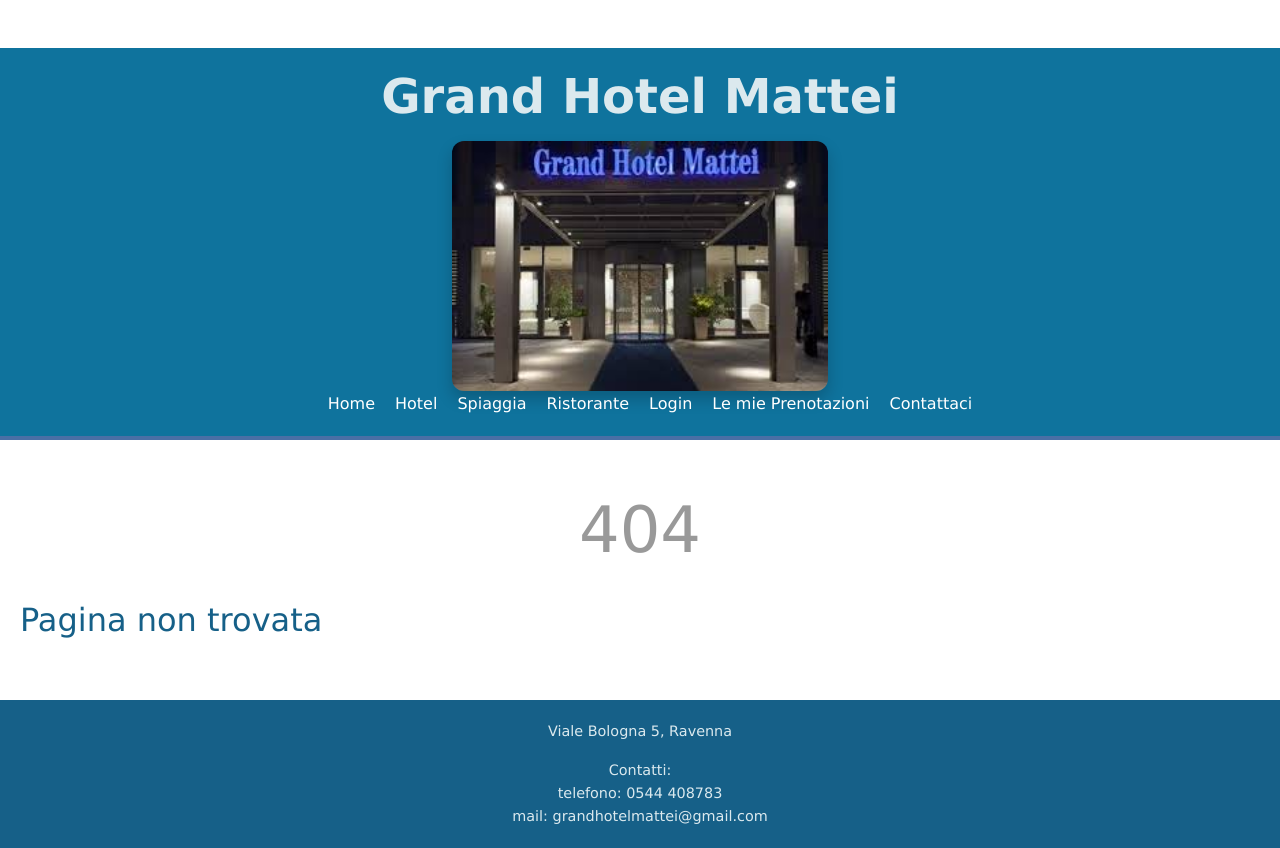
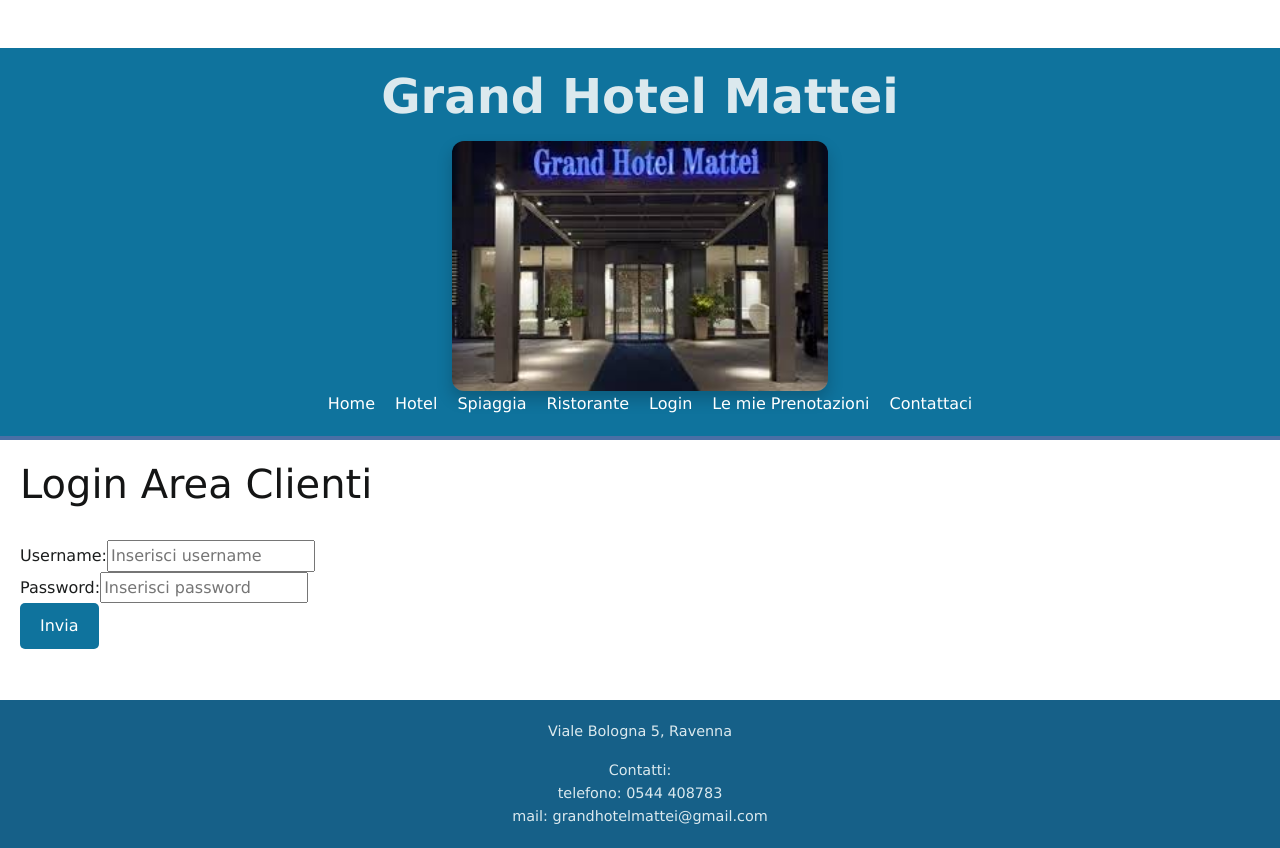
Before and after one commit to chiaracasali3101/Progetto_sistemi_web, a Vue app in the folder progetto_sistemi_web/frontend/: page /login/1 in a window 1280 px wide. Before the commit this address had no page. Built offline with nearby package versions, Linux system fonts and the light colour scheme.

Commit message:
Customer login area, staff login area

```diff
--- a/progetto_sistemi_web/frontend/src/App.vue
+++ b/progetto_sistemi_web/frontend/src/App.vue
@@ -19,7 +19,7 @@
           <li><router-link to="/hotel" @click="closeMenu">Hotel</router-link></li>
           <li><router-link to="/spiaggia" @click="closeMenu">Spiaggia</router-link></li>
           <li><router-link to="/ristorante" @click="closeMenu">Ristorante</router-link></li>
-          <li><router-link to="/login" @click="closeMenu">Login</router-link></li>
+          <li><router-link to="/scelta-accesso">Login</router-link></li>
           <li><router-link to="/prenotazioni" @click="closeMenu">Le mie Prenotazioni</router-link></li>
           <li><router-link to="/contatti" @click="closeMenu">Contattaci</router-link></li>
         </ul>
--- a/progetto_sistemi_web/frontend/src/pages/Hotel.vue
+++ b/progetto_sistemi_web/frontend/src/pages/Hotel.vue
@@ -1,56 +1,71 @@
 <script lang="ts">
     import { defineComponent } from "vue";
     import axios from "axios";
-    // Si assume che DettagliCamera sia il tipo corretto per i dati ricevuti
+    // Importiamo il tipo per la lista (assicurati che DettagliCamera sia esportato in types.ts)
     import { DettagliCamera } from "../types";
 
     export default defineComponent({
         data() {
             return {
-                // Definiamo 'camera' come lo stato che conterrà i dati singoli.
-                // Questo risolve l'errore se la riga 15 faceva riferimento a 'this.camera'.
-                camera: null as DettagliCamera | null
+                // Stato per contenere l'array di tutte le camere recuperate dal DB
+                camere: [] as DettagliCamera[]
             }
         },
         methods: {
-            getCamera() {
-                // Usa l'ID dalla rotta dinamica
-                const id = this.$route.params.idCamera;
-
-                // Chiamata API per recuperare i dettagli di UNA singola camera
-                axios.get("/api/camera/" + id)
-                    // Assegnazione della risposta alla variabile di stato 'camera'
+            // Funzione per recuperare la lista completa delle camere
+            getCamere() {
+                // Chiamata API al backend (assicurati che la rotta /api/camere esista)
+                axios.get("/api/camere")
                     .then(response => {
-                        // Usiamo [0] perché a volte l'API restituisce un array di un elemento
-                        this.camera = response.data[0];
+                        // Salviamo l'array di camere nello stato
+                        this.camere = response.data;
                     })
-                    // Gestione errori, fondamentale per il debug
                     .catch(error => {
-                         console.error("Errore nel caricamento della camera:", error);
+                         console.error("Errore nel caricamento della lista camere:", error);
                     });
             }
         },
         mounted() {
-            // Avvia la funzione di caricamento dati quando il componente è pronto
-            this.getCamera();
+            // Avviamo il caricamento quando entriamo nella pagina
+            this.getCamere();
         }
     })
-</script>
+    </script>
 
-<template>
-    <article v-if="camera" class="dettaglio-camera">
+    <template>
+      <section class="hotel-page">
+        <h1>Le Nostre Camere</h1>
+        <p>Scopri la tradizione e l'eleganza delle nostre soluzioni di soggiorno.</p>
 
-      <img :src="'/img/' + camera.imgcamera" :alt="camera.nomecamera" />
+        <div v-if="camere.length > 0" class="camere-container">
 
-      <h3>{{ camera.nomecamera }}</h3>
+          <article v-for="camera in camere" :key="camera.idcamera" class="camera-card">
 
-      <p>Descrizione completa: {{ camera.descrizionecamera }}</p>
+            <img :src="'/img/' + camera.imgcamera" :alt="camera.nomecamera" class="camera-img" />
 
-      <p>Prezzo: {{ camera.prezzocamera }} €/notte</p>
+            <div class="camera-info">
+              <h3>{{ camera.nomecamera }}</h3>
+              <p>{{ camera.descrizionecamera }}</p>
+              <p class="price">Prezzo: <strong>{{ camera.prezzocamera }} €</strong> / notte</p>
 
-      </article>
+              <router-link :to="'/prenota/' + camera.idcamera" class="btn-dettagli">
+                Scegli questa camera
+              </router-link>
+            </div>
 
-    <div v-else>
-        Caricamento dei dettagli della camera...
-    </div>
-</template>
+          </article>
+
+        </div>
+
+        <div v-else class="loading-status">
+            Caricamento delle camere in corso...
+        </div>
+      </section>
+    </template>
+
+    <style scoped>
+    /* Il CSS è rimosso come richiesto.
+       Ricordati di definire .camere-container (flex o grid) e .camera-card
+       nel tuo file style.css per rendere la pagina ordinata.
+    */
+    </style>
--- a/progetto_sistemi_web/frontend/src/pages/Login.vue
+++ b/progetto_sistemi_web/frontend/src/pages/Login.vue
@@ -1,18 +1,87 @@
-<template>
-  <h2>Login</h2>
-  <form action="#" method="POST">
-    <ul>
-      <li>
-        <label for="username">Username:</label>
-        <input type="text" id="username" name="username" />
-      </li>
-      <li>
-        <label for="password">Password:</label>
-        <input type="password" id="password" name="password" />
-      </li>
-      <li>
-        <input type="submit" name="submit" value="Invia" />
-      </li>
-    </ul>
-  </form>
-</template>
+<script lang="ts">
+  import { defineComponent } from "vue";
+  import axios from "axios";
+
+  export default defineComponent({
+    // Riceviamo 'tipo' dal router (sarà 'cliente' o 'dipendente')
+    props: {
+      tipo: {
+        type: String,
+        required: true
+      }
+    },
+    data() {
+      return {
+        username: "",
+        password: "",
+        errore: "" // Per mostrare eventuali messaggi di errore
+      }
+    },
+    methods: {
+      async gestisciLogin() {
+        try {
+          // Prepariamo i dati da inviare
+          const dati = {
+            username: this.username,
+            password: this.password,
+            ruolo: this.tipo // Passiamo il tipo al backend
+          };
+
+          // Chiamata al backend (assicurati che l'URL sia corretto per il tuo server)
+          const response = await axios.post("/api/login", dati);
+
+          if (response.data.success) {
+            // Se il login va a buon fine, reindirizziamo all'area riservata
+            this.$router.push("/area-riservata");
+          } else {
+            this.errore = "Credenziali non valide.";
+          }
+        } catch (err) {
+          console.error("Errore durante il login:", err);
+          this.errore = "Errore di connessione al server.";
+        }
+      }
+    }
+  });
+  </script>
+
+  <template>
+    <div class="login-container">
+      <h1>Login {{ tipo === 'dipendente' ? 'Area Staff' : 'Area Clienti' }}</h1>
+
+      <div class="login-form">
+        <div class="form-group">
+          <div class="field">
+            <label>Username:</label>
+            <input
+              v-model="username"
+              type="text"
+              placeholder="Inserisci username"
+            >
+          </div>
+
+          <div class="field">
+            <label>Password:</label>
+            <input
+              v-model="password"
+              type="password"
+              placeholder="Inserisci password"
+            >
+          </div>
+
+          <div class="actions">
+            <button @click="gestisciLogin" class="btn-invia">Invia</button>
+          </div>
+
+          <p v-if="errore" class="error-message">{{ errore }}</p>
+        </div>
+      </div>
+    </div>
+  </template>
+
+  <style scoped>
+  /* Il CSS è rimosso come richiesto.
+     Usa il tuo style.css per togliere margini e decorazioni
+     alle liste se decidi di usarle.
+  */
+  </style>
--- /dev/null
+++ b/progetto_sistemi_web/frontend/src/pages/SceltaAccesso.vue
@@ -0,0 +1,23 @@
+<template>
+  <div style="text-align: center; padding: 50px;">
+    <h1>Benvenuto all'Hotel</h1>
+    <div style="display: flex; justify-content: center; gap: 20px;">
+
+      <router-link to="/login/cliente" style="padding: 20px; border: 1px solid blue;">
+        Area Clienti
+      </router-link>
+
+      <router-link to="/login/dipendente" style="padding: 20px; border: 1px solid red;">
+        Area Staff
+      </router-link>
+
+    </div>
+  </div>
+</template>
+
+<script lang="ts">
+import { defineComponent } from 'vue';
+export default defineComponent({
+  name: 'SceltaAccesso'
+});
+</script>
--- a/progetto_sistemi_web/frontend/src/style.css
+++ b/progetto_sistemi_web/frontend/src/style.css
@@ -371,3 +371,21 @@ nav.menu-open ul li a.router-link-active {
       opacity: 0.8;
   }
 }
+
+.login-form ul {
+  list-style-type: none; /* Rimuove i pallini neri */
+  padding: 0;
+}
+
+.login-form li {
+  margin-bottom: 15px; /* Spazia i campi del form */
+}
+
+.btn-invia {
+  padding: 10px 20px;
+  background-color: #0f739d;
+  color: white;
+  border: none;
+  border-radius: 5px;
+  cursor: pointer;
+}
```
Also changed, not shown: progetto_sistemi_web/frontend/src/main.ts (+11 -19 lines), progetto_sistemi_web/frontend/src/router/index.ts (added, +44 -0 lines).
